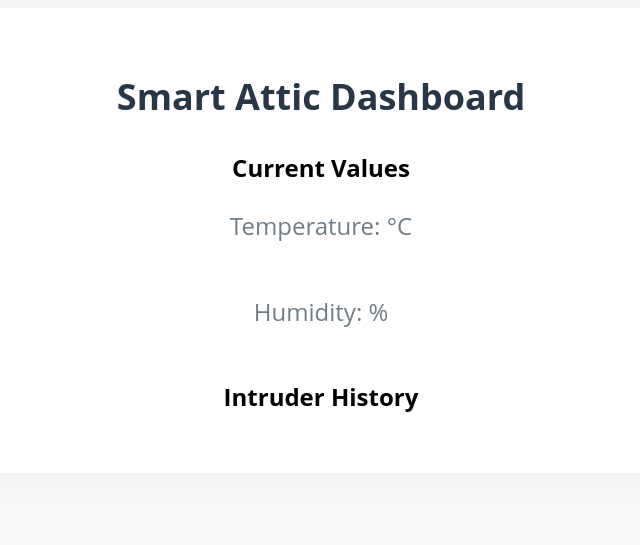
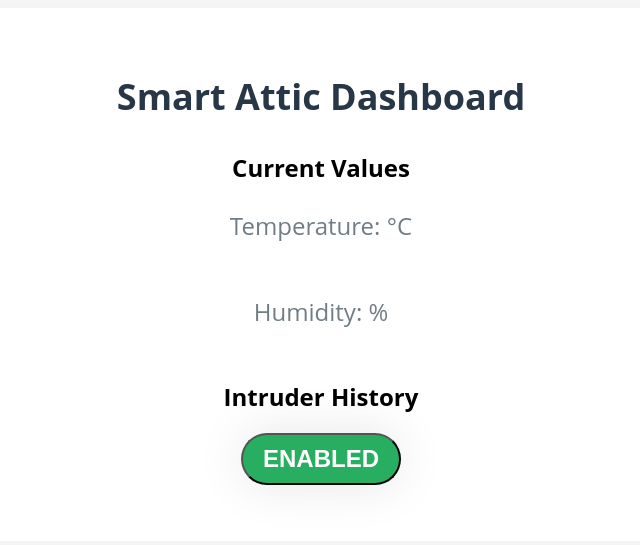
Before and after one commit to GuillermoBettencourt/Smart-Attic, a Flask app: page / in a window 1280 px wide. Shown: the top 545 px of the page, without its empty margins (319-959 px from the left). Run offline with Flask 2, Linux system fonts and the light colour scheme; data that the repository does not hold is empty.

Commit message:
Add enable/disable logic

```diff
--- a/server.py
+++ b/server.py
@@ -16,7 +16,7 @@ imageDirectory = '/mnt/c/Users/guill/OneDrive/Escritorio/image/'
 temperature = ""
 humidity = ""
 image = None
-notification_off = True
+security_is_enabled = True
 
 @app.route('/')
 def home():
@@ -51,17 +51,19 @@ def submit_th_data():
     humidity = data['humidity']
     add_metric(temperature, humidity)
 
-    if(temperature > MAX_TEMPERATURE or temperature < MIN_TEMPERATURE):
-        send_email_temperature_alert(temperature)
-
-    if(humidity > MAX_HUMIDITY or humidity < MIN_HUMIDITY):
-        send_email_temperature_alert(humidity)
+    if(security_is_enabled):
+        if(temperature > MAX_TEMPERATURE or temperature < MIN_TEMPERATURE):
+            send_email_temperature_alert(temperature)
+        if(humidity > MAX_HUMIDITY or humidity < MIN_HUMIDITY):
+            send_email_humidity_alert(humidity)
 
     print(f'Temperature: {temperature} | Humidity: {humidity}')
     return jsonify({'message': 'Temperature and Humidity data received successfully'})
 
 @app.route('/intruder_detected', methods=['POST'])
 def intruder_detected():
+    if(not security_is_enabled):
+        return jsonify({'message': 'Security is disabled'})
     global image
     image = request.files['image']
     imagePath = imageDirectory + datetime.now().strftime('%Y-%m-%d %H:%M:%S') + '.jpg'
@@ -76,13 +78,18 @@ def submit_error():
     print(error)
     return jsonify({'message': 'Error received successfully'})
 
-@app.route('/switch_notification', methods=['POST'])
-def switch_notification():
-    global notification_off
-    notification_off = not notification_off
-    message = "Notifications are now off" if notification_off else "Notifications are now on"
+@app.route('/enable_security')
+def enable_security():
+    global security_is_enabled
+    security_is_enabled = not security_is_enabled
+    message = "Notifications are now off" if security_is_enabled else "Notifications are now on"
     print(message)
-    return jsonify({'message': message})
+    return jsonify({'isEnabled': security_is_enabled})
+
+@app.route('/get_security_status')
+def get_security_status():
+    global security_is_enabled
+    return jsonify({'isEnabled': security_is_enabled})
 
 if __name__ == '__main__':
     app.run(debug=True)
--- a/static/app.js
+++ b/static/app.js
@@ -30,3 +30,28 @@ fetch('/get_images')
       imageList.appendChild(listItem);
     });
   });
+
+  // Get the security status
+  const securityToggle = document.getElementById("security-toggle");
+  securityToggle.innerHTML = "Enabled";
+  securityToggle.style.backgroundColor = "#27ae60";
+  securityToggle.addEventListener("click", function() {
+    fetch('/enable_security')
+      .then(response => response.json())
+      .then(data => {
+        // Find the security toggle button
+
+        // Toggle the security status
+        let securityIsEnabled = Boolean(data.isEnabled);
+
+        // Update the security toggle button text and color
+        if (securityIsEnabled) {
+          securityToggle.innerHTML = "Enabled";
+          securityToggle.style.backgroundColor = "#27ae60";
+        } else {
+          securityToggle.innerHTML = "Disabled";
+          securityToggle.style.backgroundColor = "#e74c3c";
+        }
+
+      });
+  });
--- a/temperature-humidity-client.py
+++ b/temperature-humidity-client.py
@@ -39,4 +39,4 @@ while True:
         th_sensor.exit()
         raise error
 
-    time.sleep(2.0)
+    time.sleep(10.0)
--- a/templates/index.html
+++ b/templates/index.html
@@ -15,6 +15,9 @@
       </div>
       <div id="image-history">
         <h2>Intruder History</h2>
+        <div id="security-status">
+          <button id="security-toggle" class="btn">Enable Security</button>
+        </div>
         <ul id="image-list">
           <!-- Images will be added here dynamically -->
         </ul>
```
Also changed, not shown: camera-client.py (+22 -17 lines).
